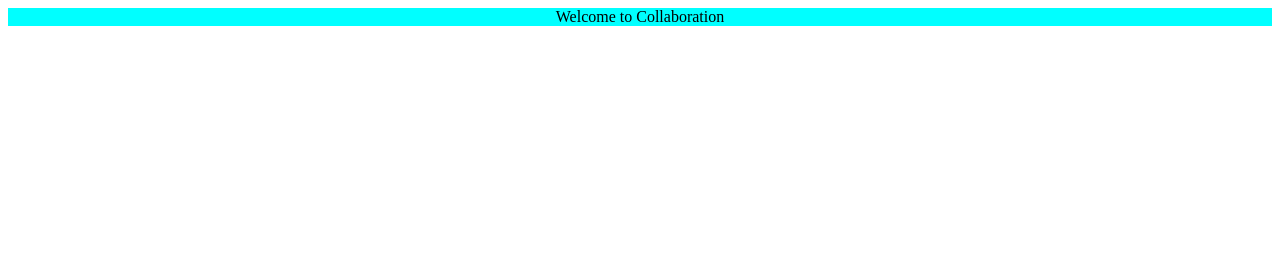
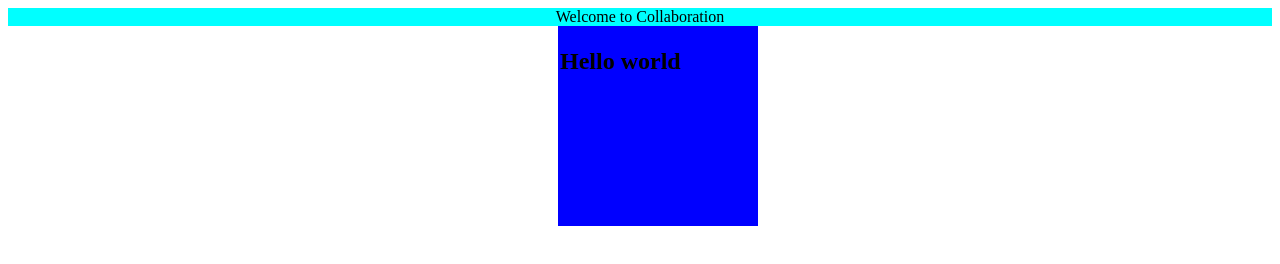
Before and after one commit to Akanimoh12/git-js, a plain HTML site: page index.html in a window 1280 px wide. Drawn offline with Linux system fonts and the light colour scheme.

Commit message:
Major style (#7)
* majorCommits

* majorCommits

---------

Co-authored-by: Akanimoh12 <143044085+Akanimoh12@users.noreply.github.com>

```diff
--- a/index.html
+++ b/index.html
@@ -3,10 +3,16 @@
 <head>
     <meta charset="UTF-8">
     <meta name="viewport" content="width=device-width, initial-scale=1.0">
+    <link rel="stylesheet" href="style.css">
     <title>Simple Website</title>
     <link rel="stylesheet" href="style.css">
 </head>
 <body>
+
     <div id="welcome">Welcome to Collaboration</div>
+    <div class="container">
+        <h2> Hello world</h2>
+    </div>
+
 </body>
 </html>
--- a/style.css
+++ b/style.css
@@ -1,3 +1,9 @@
+.container{ width: 200px;
+    height: 200px;
+    background-color: blue;
+    border: 2px solid blue;
+    box-sizing: border-box; margin-left: 550px;}
+
 #welcome {
     background-color: aqua;
     text-align: center;
```
